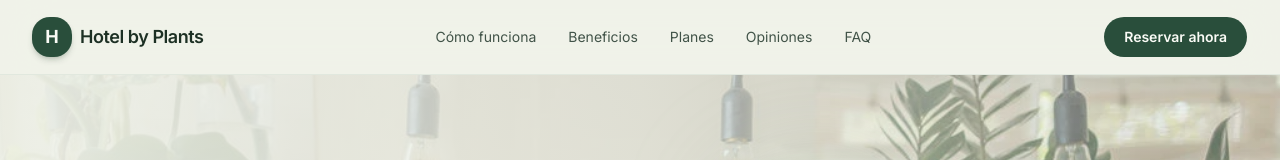
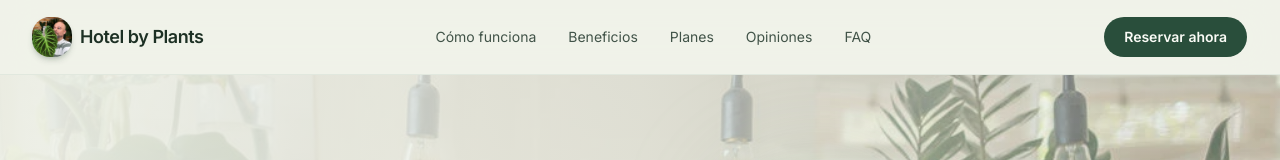
Before and after one commit to 05Luismi/landing-plants, a Next.js app: page / in a window 1280 px wide. Shown: the top 160 px of the page. Built offline with nearby package versions, Linux system fonts and the light colour scheme.

Commit message:
feat: use converted logo image

```diff
--- a/app/layout.tsx
+++ b/app/layout.tsx
@@ -14,6 +14,7 @@ const fontMono = Geist_Mono({
 
 export const metadata: Metadata = {
   title: "Hotel by Plants | Alojamiento para plantas",
+  icons: { icon: "/img/logowebp.webp", apple: "/img/logowebp.webp" },
   description:
     "Servicio de alojamiento temporal para plantas: recogida, cuidado y devolución con seguimiento visual y atención personalizada.",
 }
--- a/app/page.tsx
+++ b/app/page.tsx
@@ -109,9 +109,7 @@ export default function Page() {
       <header className="sticky top-0 z-50 border-b border-slate-200/80 bg-[#f0f2e9]/85 backdrop-blur-xl">
         <div className="mx-auto flex max-w-7xl items-center justify-between gap-2 px-3 py-3 sm:gap-4 sm:px-6 sm:py-4 lg:px-8">
           <a href="#inicio" aria-label="Hotel by Plants, inicio" className="flex min-w-0 items-center gap-2 rounded-lg focus-visible:outline-2 focus-visible:outline-offset-4 focus-visible:outline-[#294e3b]">
-            <div className="flex h-10 w-10 items-center justify-center rounded-2xl bg-[#294e3b] text-lg font-bold text-white shadow-md shadow-emerald-900/20">
-              H
-            </div>
+            <Image src="/img/logowebp.webp" alt="" aria-hidden="true" width={48} height={48} preload className="h-10 w-10 shrink-0 rounded-2xl object-cover object-center shadow-md shadow-emerald-900/20" />
             <div>
               <p className="text-base font-semibold tracking-tight sm:text-lg">Hotel by Plants</p>
             </div>
@@ -526,7 +524,7 @@ export default function Page() {
       <footer className="border-t border-slate-200 bg-white">
         <div className="mx-auto flex max-w-7xl flex-col gap-6 px-4 py-8 text-sm text-slate-600 sm:px-6 lg:flex-row lg:items-center lg:justify-between lg:px-8">
           <div className="flex items-center gap-3">
-              <div className="flex h-9 w-9 items-center justify-center rounded-xl bg-[#294e3b] text-sm font-bold text-white">H</div>
+              <Image src="/img/logowebp.webp" alt="" aria-hidden="true" width={40} height={40} className="h-9 w-9 shrink-0 rounded-xl object-cover object-center" />
             <span className="font-semibold text-slate-900">Hotel by Plants</span>
           </div>
           <div className="flex flex-wrap gap-6">
```
Also changed, not shown: public/img/logowebp.webp (added).
